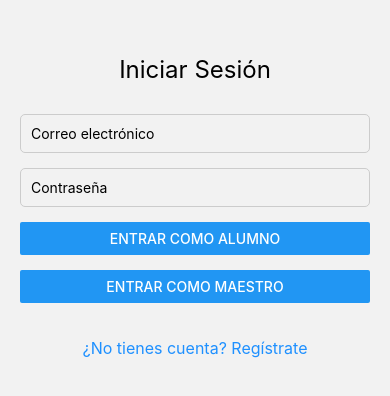
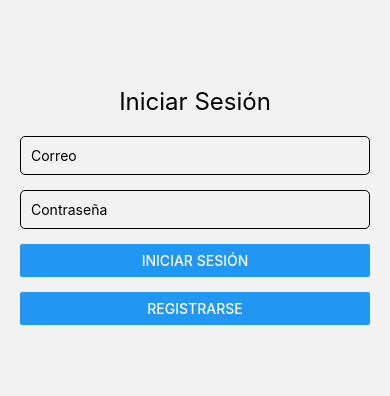
Before and after one commit to HernandezCarmonaLuisEmiliano/Notas, a React Native app: screen /Login in a window 390 px wide. Shown: the part 216-612 px from the top of the page. Built offline with nearby package versions, Linux system fonts and the light colour scheme; what expo-notifications would draw is missing.

Commit message:
Validacion sin base de datos

```diff
--- a/package.json
+++ b/package.json
@@ -9,6 +9,7 @@
     "web": "expo start --web"
   },
   "dependencies": {
+    "@react-native-async-storage/async-storage": "2.2.0",
     "@react-navigation/native": "^7.1.27",
     "@react-navigation/native-stack": "^7.9.1",
     "expo": "~54.0.31",
--- a/src/contexto/ContextoAuth.js
+++ b/src/contexto/ContextoAuth.js
@@ -1,15 +1,67 @@
-import { createContext, useState } from "react";
+import { createContext, useState, useEffect } from "react";
+import AsyncStorage from "@react-native-async-storage/async-storage";
 
 export const ContextoAuth = createContext();
 
 export function ContextoAuthProvider({ children }) {
   const [usuario, setUsuario] = useState(null);
+  const [usuariosRegistrados, setUsuariosRegistrados] = useState([]);
 
-  const iniciarSesion = (correo, rol) => {
-    setUsuario({ correo, rol });
+  useEffect(() => {
+    cargarUsuarios();
+  }, []);
+
+  const cargarUsuarios = async () => {
+    const data = await AsyncStorage.getItem("usuarios");
+    if (data) {
+      setUsuariosRegistrados(JSON.parse(data));
+    }
   };
 
-  const cerrarSesion = () => {
+  // REGISTRO
+  const registrar = async (nombre, correo, password, rol) => {
+    if (!nombre || !correo || !password) {
+      throw new Error("Completa todos los campos");
+    }
+
+    const existe = usuariosRegistrados.some(
+      (u) => u.correo === correo
+    );
+
+    if (existe) {
+      throw new Error("El correo ya está registrado");
+    }
+
+    const nuevoUsuario = { nombre, correo, password, rol };
+    const nuevosUsuarios = [...usuariosRegistrados, nuevoUsuario];
+
+    await AsyncStorage.setItem("usuarios", JSON.stringify(nuevosUsuarios));
+    setUsuariosRegistrados(nuevosUsuarios);
+  };
+
+  // LOGIN
+  const iniciarSesion = async (correo, password) => {
+    if (!correo || !password) {
+      throw new Error("Completa todos los campos");
+    }
+
+    if (usuariosRegistrados.length === 0) {
+      throw new Error("No hay usuarios registrados");
+    }
+
+    const usuarioEncontrado = usuariosRegistrados.find(
+      (u) => u.correo === correo && u.password === password
+    );
+
+    if (!usuarioEncontrado) {
+      throw new Error("Correo o contraseña incorrectos");
+    }
+
+    setUsuario(usuarioEncontrado);
+    return usuarioEncontrado;
+  };
+
+  const cerrarSesion = async () => {
     setUsuario(null);
   };
 
@@ -17,6 +69,7 @@ export function ContextoAuthProvider({ children }) {
     <ContextoAuth.Provider
       value={{
         usuario,
+        registrar,
         iniciarSesion,
         cerrarSesion,
       }}
--- a/src/pantallas/PantallaLogin.js
+++ b/src/pantallas/PantallaLogin.js
@@ -1,40 +1,23 @@
-import {
-  StyleSheet,
-  View,
-  Text,
-  TextInput,
-  Button,
-  Alert,
-  TouchableOpacity,
-} from "react-native";
-import { useContext, useState } from "react";
+import { View, Text, TextInput, Button, StyleSheet } from "react-native";
+import { useState, useContext } from "react";
 import { ContextoAuth } from "../contexto/ContextoAuth";
 
 export default function PantallaLogin({ navigation }) {
   const { iniciarSesion } = useContext(ContextoAuth);
+  const [correo, setCorreo] = useState("");
+  const [password, setPassword] = useState("");
 
-  const [correo, setCorreo] = useState("");
-  const [contrasena, setContrasena] = useState("");
+  const handleLogin = async () => {
+    try {
+      const usuario = await iniciarSesion(correo, password);
 
-  const validarCampos = () => {
-    if (!correo || !contrasena) {
-      Alert.alert("Error", "Completa todos los campos");
-      return false;
-    }
-    return true;
-  };
-
-  const loginAlumno = () => {
-    if (validarCampos()) {
-      iniciarSesion(correo, "alumno");
-      navigation.replace("Alumno");
-    }
-  };
-
-  const loginMaestro = () => {
-    if (validarCampos()) {
-      iniciarSesion(correo, "maestro");
-      navigation.replace("Maestro");
+      if (usuario.rol === "maestro") {
+        navigation.replace("Maestro");
+      } else {
+        navigation.replace("Alumno");
+      }
+    } catch (error) {
+      alert(error.message);
     }
   };
 
@@ -43,38 +26,28 @@ export default function PantallaLogin({ navigation }) {
       <Text style={estilos.titulo}>Iniciar Sesión</Text>
 
       <TextInput
-        placeholder="Correo electrónico"
+        placeholder="Correo"
         style={estilos.input}
         value={correo}
         onChangeText={setCorreo}
-        keyboardType="email-address"
-        autoCapitalize="none"
       />
 
       <TextInput
         placeholder="Contraseña"
+        secureTextEntry
         style={estilos.input}
-        value={contrasena}
-        onChangeText={setContrasena}
-        secureTextEntry
+        value={password}
+        onChangeText={setPassword}
       />
 
-      <View style={estilos.boton}>
-        <Button title="Entrar como Alumno" onPress={loginAlumno} />
+      <Button title="Iniciar Sesión" onPress={handleLogin} />
+
+      <View style={{ marginTop: 15 }}>
+        <Button
+          title="Registrarse"
+          onPress={() => navigation.navigate("Registro")}
+        />
       </View>
-
-      <View style={estilos.boton}>
-        <Button title="Entrar como Maestro" onPress={loginMaestro} />
-      </View>
-
-      <TouchableOpacity
-        style={estilos.registro}
-        onPress={() => navigation.navigate("Registro")}
-      >
-        <Text style={estilos.textoRegistro}>
-          ¿No tienes cuenta? Regístrate
-        </Text>
-      </TouchableOpacity>
     </View>
   );
 }
@@ -82,30 +55,18 @@ export default function PantallaLogin({ navigation }) {
 const estilos = StyleSheet.create({
   contenedor: {
     flex: 1,
+    justifyContent: "center",
     padding: 20,
-    justifyContent: "center",
   },
   titulo: {
     fontSize: 24,
-    marginBottom: 30,
+    marginBottom: 20,
     textAlign: "center",
   },
   input: {
     borderWidth: 1,
-    borderColor: "#ccc",
     padding: 10,
+    marginBottom: 15,
     borderRadius: 5,
-    marginBottom: 15,
-  },
-  boton: {
-    marginBottom: 15,
-  },
-  registro: {
-    marginTop: 20,
-    alignItems: "center",
-  },
-  textoRegistro: {
-    color: "#1e90ff",
-    fontSize: 16,
   },
 });
--- a/src/pantallas/PantallaMaestro.js
+++ b/src/pantallas/PantallaMaestro.js
@@ -5,6 +5,7 @@ import {
   TextInput,
   Button,
   FlatList,
+  Alert,
 } from "react-native";
 import { useContext, useState } from "react";
 import { ContextoAuth } from "../contexto/ContextoAuth";
@@ -19,7 +20,14 @@ export default function PantallaMaestro({ navigation }) {
   const [descripcion, setDescripcion] = useState("");
 
   const crearTarea = () => {
-    if (!titulo || !descripcion) return;
+    if (!titulo || !descripcion) {
+      Alert.alert(
+        "Error",
+        "El título y la descripción son obligatorios"
+      );
+      return;
+    }
+
     agregarTarea(titulo, descripcion);
     setTitulo("");
     setDescripcion("");
@@ -28,19 +36,18 @@ export default function PantallaMaestro({ navigation }) {
   return (
     <View style={estilos.contenedor}>
       <Text style={estilos.titulo}>Panel del Maestro</Text>
-      <Text>Bienvenido: {usuario?.correo}</Text>
 
-      <Text style={estilos.subtitulo}>Nueva tarea</Text>
+      <Text style={estilos.subtitulo}>Crear nueva tarea</Text>
 
       <TextInput
-        placeholder="Título"
+        placeholder="Título de la tarea"
         style={estilos.input}
         value={titulo}
         onChangeText={setTitulo}
       />
 
       <TextInput
-        placeholder="Descripción"
+        placeholder="Descripción de la tarea"
         style={estilos.input}
         value={descripcion}
         onChangeText={setDescripcion}
@@ -55,19 +62,39 @@ export default function PantallaMaestro({ navigation }) {
         keyExtractor={(item) => item.id}
         renderItem={({ item }) => (
           <View style={estilos.tarea}>
-            <Text style={estilos.tituloTarea}>{item.titulo}</Text>
+            <Text style={estilos.tituloTarea}>
+              {item.titulo}
+            </Text>
             <Text>{item.descripcion}</Text>
 
+            <View style={estilos.botonEliminar}>
               <Button
                 title="Eliminar"
                 color="red"
-              onPress={() => eliminarTarea(item.id)}
+                onPress={() =>
+                  Alert.alert(
+                    "Confirmar",
+                    "¿Deseas eliminar esta tarea?",
+                    [
+                      { text: "Cancelar" },
+                      {
+                        text: "Eliminar",
+                        onPress: () =>
+                          eliminarTarea(item.id),
+                      },
+                    ]
+                  )
+                }
               />
             </View>
+          </View>
         )}
-        ListEmptyComponent={<Text>No hay tareas</Text>}
+        ListEmptyComponent={
+          <Text>No hay tareas creadas</Text>
+        }
       />
 
+      <View style={estilos.cerrarSesion}>
         <Button
           title="Cerrar sesión"
           onPress={() => {
@@ -76,24 +103,46 @@ export default function PantallaMaestro({ navigation }) {
           }}
         />
       </View>
+    </View>
   );
 }
 
 const estilos = StyleSheet.create({
-  contenedor: { flex: 1, padding: 20 },
-  titulo: { fontSize: 24, textAlign: "center", marginBottom: 10 },
-  subtitulo: { fontSize: 18, marginVertical: 10 },
+  contenedor: {
+    flex: 1,
+    padding: 20,
+  },
+  titulo: {
+    fontSize: 24,
+    textAlign: "center",
+    marginBottom: 10,
+  },
+  subtitulo: {
+    fontSize: 18,
+    marginTop: 15,
+    marginBottom: 5,
+  },
   input: {
     borderWidth: 1,
+    borderColor: "#ccc",
     padding: 10,
+    borderRadius: 5,
     marginBottom: 10,
-    borderRadius: 5,
   },
   tarea: {
     borderWidth: 1,
+    borderColor: "#ccc",
     padding: 10,
+    borderRadius: 5,
     marginBottom: 10,
-    borderRadius: 5,
   },
-  tituloTarea: { fontWeight: "bold" },
+  tituloTarea: {
+    fontWeight: "bold",
+  },
+  botonEliminar: {
+    marginTop: 5,
+  },
+  cerrarSesion: {
+    marginTop: 10,
+  },
 });
--- a/src/pantallas/PantallaRegistro.js
+++ b/src/pantallas/PantallaRegistro.js
@@ -1,27 +1,23 @@
-import { StyleSheet, View, Text, TextInput, Button, Alert } from "react-native";
-import { useState } from "react";
+import { View, Text, TextInput, Button, StyleSheet } from "react-native";
+import { useState, useContext } from "react";
+import { ContextoAuth } from "../contexto/ContextoAuth";
 
 export default function PantallaRegistro({ navigation }) {
+  const { registrar } = useContext(ContextoAuth);
+
   const [nombre, setNombre] = useState("");
   const [correo, setCorreo] = useState("");
-  const [contrasena, setContrasena] = useState("");
+  const [password, setPassword] = useState("");
+  const [rol, setRol] = useState("alumno");
 
-  const manejarRegistro = () => {
-    if (!nombre || !correo || !contrasena) {
-      Alert.alert("Error", "Completa todos los campos");
-      return;
+  const handleRegistro = async () => {
+    try {
+      await registrar(nombre, correo, password, rol);
+      alert("Usuario registrado correctamente");
+      navigation.goBack();
+    } catch (error) {
+      alert(error.message);
     }
-
-    Alert.alert(
-      "Registro exitoso",
-      "Ahora puedes iniciar sesión",
-      [
-        {
-          text: "OK",
-          onPress: () => navigation.goBack(),
-        },
-      ]
-    );
   };
 
   return (
@@ -29,30 +25,37 @@ export default function PantallaRegistro({ navigation }) {
       <Text style={estilos.titulo}>Registro</Text>
 
       <TextInput
-        placeholder="Nombre completo"
+        placeholder="Nombre"
         style={estilos.input}
         value={nombre}
         onChangeText={setNombre}
       />
 
       <TextInput
-        placeholder="Correo electrónico"
+        placeholder="Correo"
         style={estilos.input}
         value={correo}
         onChangeText={setCorreo}
-        keyboardType="email-address"
-        autoCapitalize="none"
       />
 
       <TextInput
         placeholder="Contraseña"
+        secureTextEntry
         style={estilos.input}
-        value={contrasena}
-        onChangeText={setContrasena}
-        secureTextEntry
+        value={password}
+        onChangeText={setPassword}
       />
 
-      <Button title="Registrarse" onPress={manejarRegistro} />
+      <Button
+        title={`Rol: ${rol}`}
+        onPress={() =>
+          setRol(rol === "alumno" ? "maestro" : "alumno")
+        }
+      />
+
+      <View style={{ marginTop: 15 }}>
+        <Button title="Registrarse" onPress={handleRegistro} />
+      </View>
     </View>
   );
 }
@@ -60,19 +63,18 @@ export default function PantallaRegistro({ navigation }) {
 const estilos = StyleSheet.create({
   contenedor: {
     flex: 1,
+    justifyContent: "center",
     padding: 20,
-    justifyContent: "center",
   },
   titulo: {
     fontSize: 24,
-    marginBottom: 30,
+    marginBottom: 20,
     textAlign: "center",
   },
   input: {
     borderWidth: 1,
-    borderColor: "#ccc",
     padding: 10,
+    marginBottom: 15,
     borderRadius: 5,
-    marginBottom: 15,
   },
 });
```
Also changed, not shown: 1 other file (tests, documents, lock files or other folders). Lines whose indentation alone changed are shown as unchanged.
